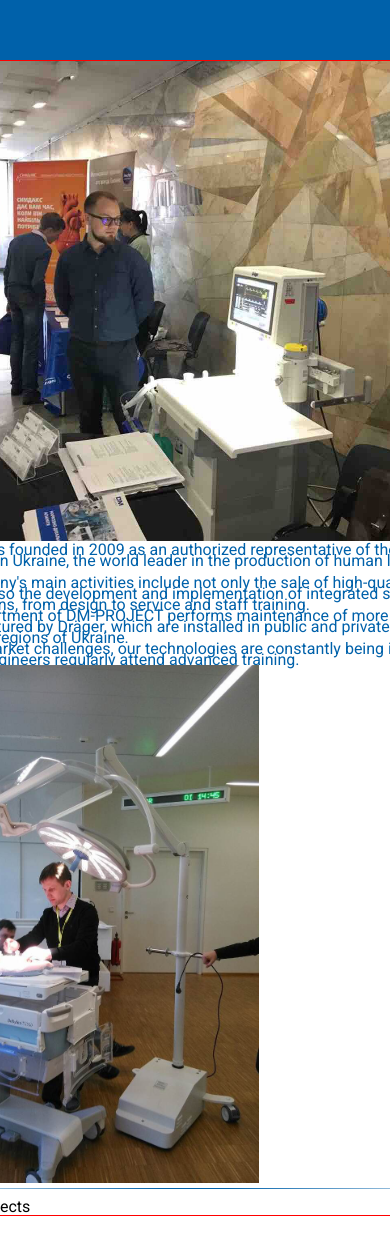
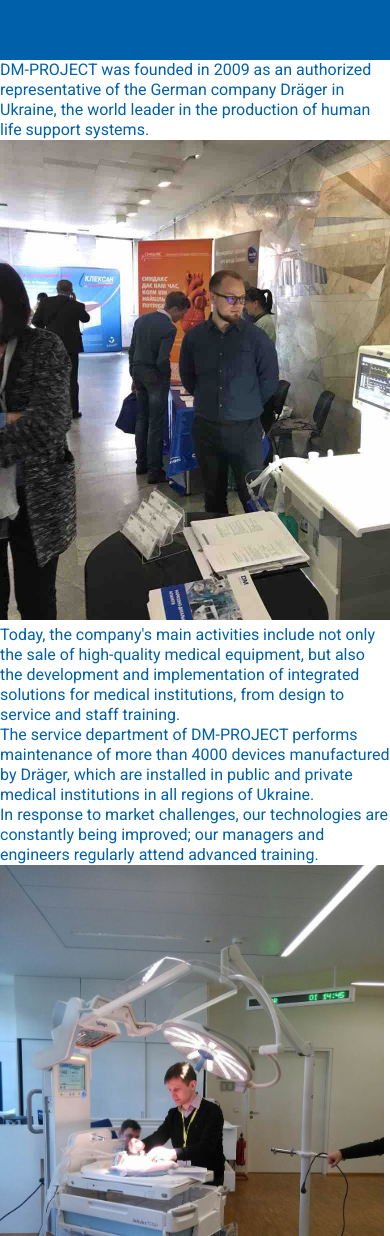
Before and after one commit to ven0m79/dm-project, a Next.js app: page /en/about in a window 390 px wide. Shown: the part 764-2000 px from the top of the page. Built offline with nearby package versions, Linux system fonts and the light colour scheme; a web font is replaced by a local one.

Commit message:
fix:aboutPage-test2

```diff
--- a/app/[locale]/about/About.module.css
+++ b/app/[locale]/about/About.module.css
@@ -6,7 +6,7 @@
     @media (max-width: 640px) {
         width: 100%;
         /* border: 1px solid red; */
-        line-height: 11px;
+        line-height: 20px;
     }
 }
 .aboutContainer {
--- a/app/[locale]/about/client-page.tsx
+++ b/app/[locale]/about/client-page.tsx
@@ -17,57 +17,46 @@ export const ClientPage = ({ params: { locale } }: { params: { locale: string }
   return (
     <MainLayout>
       {typeof window !== "undefined" && isMobile ?
-        <div className={classNames("flex flex-1 flex-col w-full", styles.aboutContainer)}>
-          <div className={"flex flex-1 flex-row w-full px-1 sm:px-5"}>
+        <><div className={classNames("flex flex-1 flex-col w-full px-1 sm:px-5", styles.aboutText)}>
+          <div className={classNames("ml-2 my-0 mt-2 indent-5 text-justify")}>
+            {t("information1")}
+          </div>
           <div>
             <Image
               src={vystavka}
-                className="float-left w-full mr-2 mt-2 max-w-[430px]"
+              className="w-full mt-2"
               width={640}
               height={480}
-                alt={""}
-              />
+              alt={""} />
           </div>
-            <div className={classNames("flex flex-1 flex-col min-w-[200px] max-w-full text-[10px]", styles.aboutText)}>
-              <div className={classNames("ml-2 my-0 mt-2 indent-5 text-justify")}>
-                {t("information1")}
-              </div>
+
           <div className={classNames("ml-2 my-0 indent-5 text-justify")}>
             {t("information2")}
           </div>
-            </div>
-          </div>
-          <div>
-            <div className={classNames("flex flex-1 flex-row max-w-full", styles.aboutText)}>
-              <div className={classNames("flex flex-1 flex-col max-w-full min-w-[200px] text-[10px]", styles.aboutText)}>
           <div className={classNames("mx-2 my-0 lg:my-2 md:my-1 indent-5 text-justify")}>
             {t("information3")}
           </div>
           <div className={classNames("mx-2 my-0 lg:my-2 md:my-1 indent-5 text-justifyy")}>
             {t("information4")}
           </div>
-              </div>
           <div>
             <Image
-                  className="float-right w-full ml-2 mt-2 max-w-[240px]"
+              className="w-full mt-2"
               src={roman}
               width={384}
               height={518}
-                  alt={""}
-                />
+              alt={""} />
           </div>
-
-            </div>
-          </div>
-          <div>
           <div className={styles.stroke}></div>
           <div className="text-2xl text-blue-900 flex justify-center self-center mb-5">
             {t("implemented")}
           </div>
         </div>
-        </div>
+          <div className="">
+            <SliderAbout locale={locale} />
+          </div></>
         :
-        <div className={classNames("flex flex-1 flex-col w-full", styles.aboutContainer)}>
+        <><div className={classNames("flex flex-1 flex-col w-full", styles.aboutContainer)}>
           <div className={"flex flex-1 flex-row w-full px-5"}>
             <div>
               <Image
@@ -75,8 +64,7 @@ export const ClientPage = ({ params: { locale } }: { params: { locale: string }
                 className="float-left w-full mr-2 mt-2 max-w-[430px]"
                 width={640}
                 height={480}
-                alt={""}
-              />
+                alt={""} />
             </div>
             <div className={classNames("flex flex-1 flex-col max-w-full min-w-[500px] text-[10px] lg:text-[14px] xl:text-[18px]", styles.aboutText)}>
               <div className={classNames("mx-2 my-0 lg:my-2 md:my-1 indent-5 text-justify")}>
@@ -98,8 +86,7 @@ export const ClientPage = ({ params: { locale } }: { params: { locale: string }
                 src={roman}
                 width={384}
                 height={518}
-                alt={""}
-              />
+                alt={""} />
             </div>
           </div>
           <div>
@@ -108,11 +95,10 @@ export const ClientPage = ({ params: { locale } }: { params: { locale: string }
               {t("implemented")}
             </div>
           </div>
-        </div>
-      }{
-        <div className="">
+        </div><div className="">
             <SliderAbout locale={locale} />
-        </div>}
-    </MainLayout>
+          </div></>
+      }
+    </MainLayout >
   );
 };
--- a/app/[locale]/components/molecules/sliderAbout/slider.tsx
+++ b/app/[locale]/components/molecules/sliderAbout/slider.tsx
@@ -68,7 +68,7 @@ export default function SliderAbout({ locale }: { locale: string }) {
   }, [page]);
 
   return (
-    <div className="w-screen flex justify-center px-5">
+    <div className="w-screen flex justify-center px-1">
       <div className="container z-10" style={{ height: containerHeight }}>
         <AnimatePresence initial={true} custom={direction}>
           <motion.div
```
Lines whose indentation alone changed are shown as unchanged.
